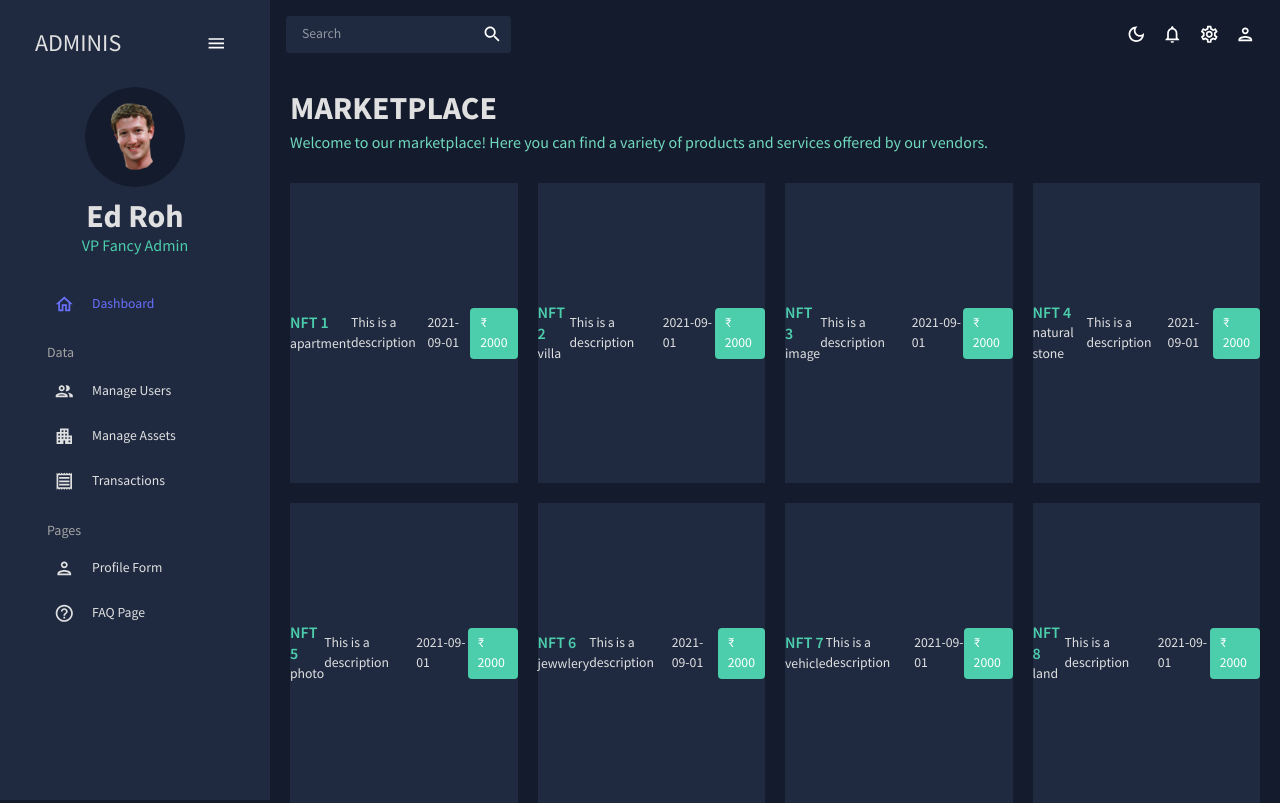
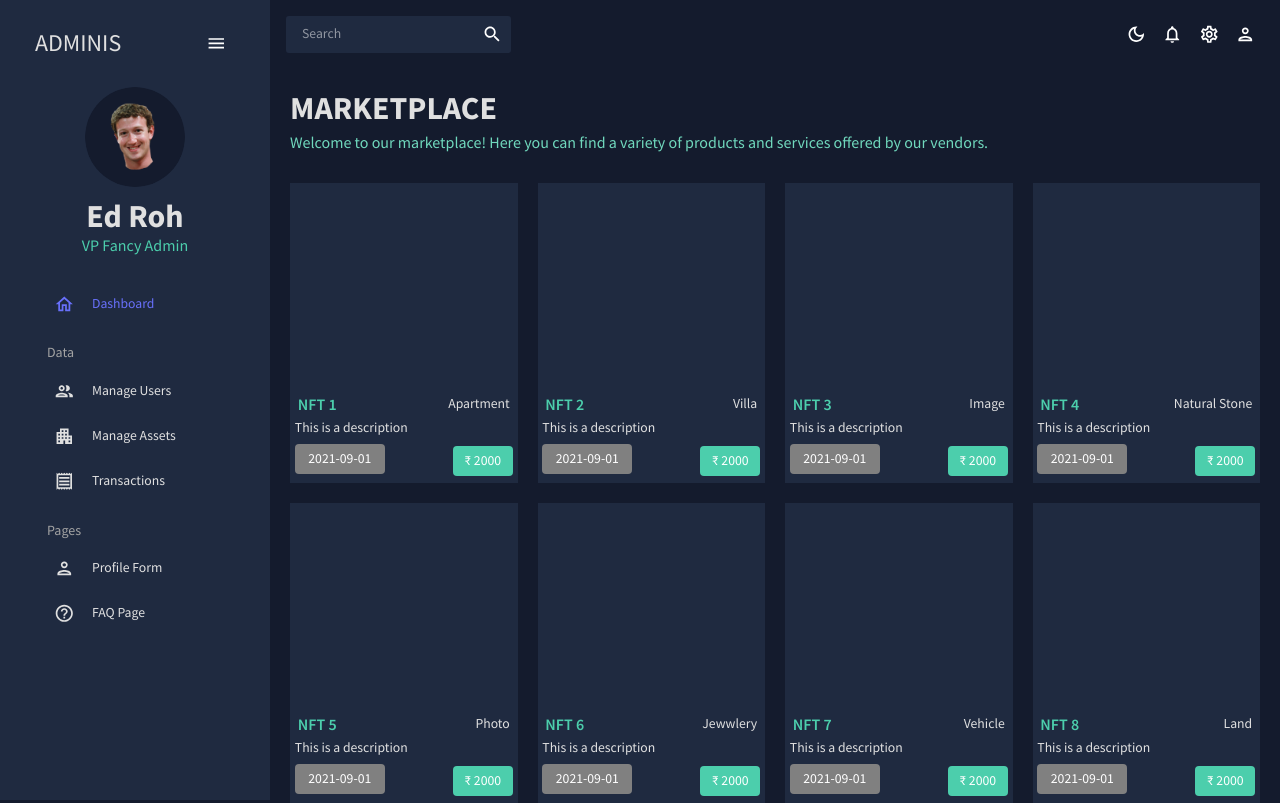
Before and after one commit to vigneshsnaik/dbms-miniproject-frontend, a React (Create React App) app: page /admin/marketplace in a window 1280 px wide. Built offline with nearby package versions, Linux system fonts and the light colour scheme.

Commit message:
changing  marketplace

```diff
--- a/src/scenes/admin/marketplace/index.jsx
+++ b/src/scenes/admin/marketplace/index.jsx
@@ -7,16 +7,17 @@ import LibraryAddIcon from "@mui/icons-material/LibraryAdd";
 
 import Header from "../../../components/Header";
 import { mockMarketplacedata } from "../../../data/mockData";
+
 function Marketplace() {
   const theme = useTheme();
   const colors = tokens(theme.palette.mode);
+
   return (
     <Box m="20px">
       <Box display="flex" justifyContent="space-between" alignItems="center">
         <Header
           title="MARKETPLACE"
-          subtitle="Welcome to our marketplace! Here you can find a variety of products and
-        services offered by our vendors."
+          subtitle="Welcome to our marketplace! Here you can find a variety of products and services offered by our vendors."
         />
       </Box>
       <Box
@@ -29,14 +30,19 @@ function Marketplace() {
         {mockMarketplacedata.map((element, i) => (
           <Box
             key={`${element.id}-${i}`}
-            gridColumn="span 3"
+            gridColumn={{ xs: "span 12", sm: "span 6", md: "span 4", lg: "span 3" }}
             gridRow="span 2"
             backgroundColor={colors.primary[400]}
             display="flex"
-            alignItems="center"
-            justifyContent="center"
+            flexDirection="column"
+            justifyContent={"flex-end"}
+            padding={"0.3rem"}
           >
-            <Box>
+            <Box
+              display="flex"
+              justifyContent="space-between"
+              margin="3px"
+            >
               <Typography
                 color={colors.greenAccent[500]}
                 variant="h5"
@@ -44,7 +50,10 @@ function Marketplace() {
               >
                 {element.name}
               </Typography>
-              <Typography color={colors.grey[100]}>
+              <Typography
+                color={colors.grey[100]}
+                textTransform="capitalize"
+              >
                 {element.assetType}
               </Typography>
             </Box>
@@ -54,15 +63,36 @@ function Marketplace() {
                 {element.descrption}
               </Typography>
             </Box>
-            <Box color={colors.grey[100]}>{element.dateacquired}</Box>
+
+    <Box display={{md:"flex",xl:"flex"}}
+      justifyContent={{md:"space-between"}}
+      alignItems={{md:"center"}}
+      marginTop="5px"
+    >
+         <Box
+              backgroundColor="gray"
+              width={{ xs: "100%", md: "90px" }}
+              borderRadius="4px"
+              textAlign="center"
+              height="30px"
+              p="5px 10px"
+               marginBottom={{xs:"5px"}}
+            >
+              {element.dateacquired}
+            </Box>
+
             <Box
               backgroundColor={colors.greenAccent[500]}
               p="5px 10px"
+              width={{ xs: "100%", md: "60px" }}
               borderRadius="4px"
+              textAlign="center"
             >
               ₹ {element.price}
             </Box>
-          </Box>
+
+            </Box>
+            </Box>
         ))}
       </Box>
     </Box>
--- a/src/theme.js
+++ b/src/theme.js
@@ -1,6 +1,5 @@
 import { createContext, useState, useMemo } from "react";
 import { createTheme } from "@mui/material/styles";
-
 // color design tokens export
 export const tokens = (mode) => ({
   ...(mode === "dark"
```
Also changed, not shown: 1 other file (tests, documents, lock files or other folders).
